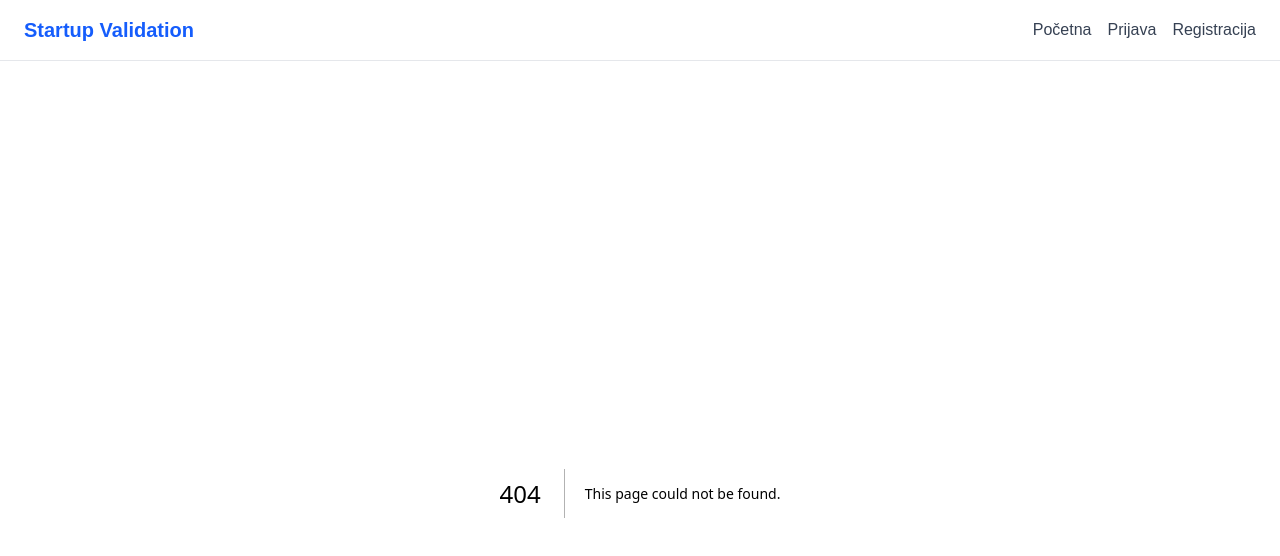
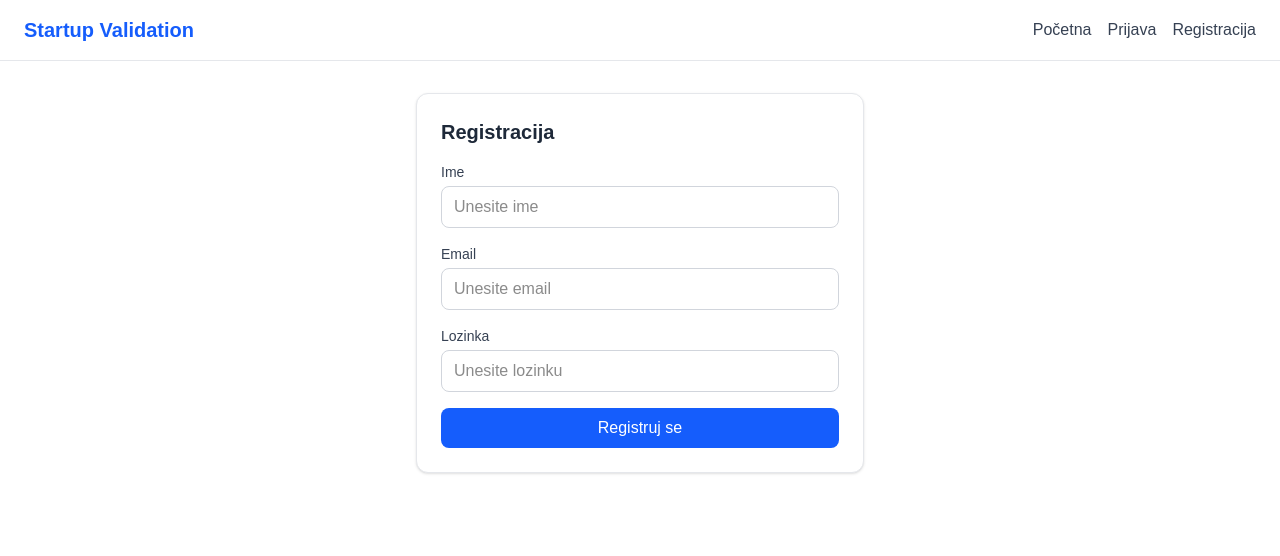
Before and after one commit to JanaStevanovic/epos_fullstack_aplikacija, a Next.js app: page /register in a window 1280 px wide. Before the commit this address had no page. Shown: the top 556 px of the page. Built offline with nearby package versions, Linux system fonts and the light colour scheme.

Commit message:
Kreirana register, login i dashboard stranica za pregled validacija startap ideja

```diff
--- a/docker-compose.yml
+++ b/docker-compose.yml
@@ -1,5 +1,3 @@
-version: "3.9"
-
 services:
   postgres:
     image: postgres:16
--- /dev/null
+++ b/src/app/dashboard/page.tsx
@@ -0,0 +1,44 @@
+import Card from "@/components/Card";
+import Button from "@/components/Button";
+import Link from "next/link";
+
+export default function DashboardPage() {
+  return (
+    <div className="mx-auto max-w-6xl">
+      <div className="mb-8 flex items-center justify-between">
+        <div>
+          <h1 className="text-3xl font-bold text-gray-900">Dashboard</h1>
+          <p className="mt-2 text-gray-600">
+            Pregled validacija startap ideja i osnovnih funkcionalnosti platforme.
+          </p>
+        </div>
+
+        <Link href="/ideas/create">
+          <Button>Nova validacija</Button>
+        </Link>
+      </div>
+
+      <div className="grid gap-6 md:grid-cols-3">
+        <Card title="Ukupno validacija">
+          <p className="text-3xl font-bold text-blue-600">0</p>
+        </Card>
+
+        <Card title="Poslednja aktivnost">
+          <p className="text-gray-600">Još uvek nema kreiranih validacija.</p>
+        </Card>
+
+        <Card title="Status sistema">
+          <p className="text-green-600 font-medium">Sistem je aktivan</p>
+        </Card>
+      </div>
+
+      <div className="mt-8">
+        <Card title="Moje validacije">
+          <p className="text-gray-600">
+            Trenutno nema sačuvanih validacija startap ideja.
+          </p>
+        </Card>
+      </div>
+    </div>
+  );
+}
--- /dev/null
+++ b/src/app/login/page.tsx
@@ -0,0 +1,90 @@
+"use client";
+
+import { useState } from "react";
+import { useRouter } from "next/navigation";
+import Card from "@/components/Card";
+import InputField from "@/components/InputField";
+import Button from "@/components/Button";
+
+export default function LoginPage() {
+  const router = useRouter();
+
+  const [formData, setFormData] = useState({
+    email: "",
+    password: "",
+  });
+
+  const [error, setError] = useState("");
+  const [loading, setLoading] = useState(false);
+
+  function handleChange(
+    e: React.ChangeEvent<HTMLInputElement | HTMLTextAreaElement>
+  ) {
+    setFormData({
+      ...formData,
+      [e.target.name]: e.target.value,
+    });
+  }
+
+  async function handleSubmit(e: React.FormEvent) {
+    e.preventDefault();
+    setError("");
+    setLoading(true);
+
+    try {
+      const res = await fetch("/api/auth/login", {
+        method: "POST",
+        headers: {
+          "Content-Type": "application/json",
+        },
+        body: JSON.stringify(formData),
+      });
+
+      const data = await res.json();
+
+      if (!res.ok) {
+        setError(data.error || "Prijava nije uspela.");
+        setLoading(false);
+        return;
+      }
+
+      router.push("/dashboard");
+    } catch {
+      setError("Došlo je do greške prilikom prijave.");
+    } finally {
+      setLoading(false);
+    }
+  }
+
+  return (
+    <div className="mx-auto max-w-md">
+      <Card title="Prijava">
+        <form onSubmit={handleSubmit}>
+          <InputField
+            label="Email"
+            type="email"
+            name="email"
+            value={formData.email}
+            onChange={handleChange}
+            placeholder="Unesite email"
+          />
+
+          <InputField
+            label="Lozinka"
+            type="password"
+            name="password"
+            value={formData.password}
+            onChange={handleChange}
+            placeholder="Unesite lozinku"
+          />
+
+          {error && <p className="mb-4 text-sm text-red-500">{error}</p>}
+
+          <Button type="submit" className="w-full">
+            {loading ? "Prijava..." : "Prijavi se"}
+          </Button>
+        </form>
+      </Card>
+    </div>
+  );
+}
--- /dev/null
+++ b/src/app/register/page.tsx
@@ -0,0 +1,105 @@
+"use client";
+
+import { useState } from "react";
+import { useRouter } from "next/navigation";
+import Card from "@/components/Card";
+import InputField from "@/components/InputField";
+import Button from "@/components/Button";
+
+export default function RegisterPage() {
+  const router = useRouter();
+
+  const [formData, setFormData] = useState({
+    name: "",
+    email: "",
+    password: "",
+  });
+
+  const [error, setError] = useState("");
+  const [loading, setLoading] = useState(false);
+
+  function handleChange(
+    e: React.ChangeEvent<HTMLInputElement | HTMLTextAreaElement>
+  ) {
+    setFormData({
+      ...formData,
+      [e.target.name]: e.target.value,
+    });
+  }
+
+  async function handleSubmit(e: React.FormEvent) {
+    e.preventDefault();
+    setError("");
+    setLoading(true);
+
+    if (!formData.name || !formData.email || !formData.password) {
+      setError("Sva polja su obavezna.");
+      setLoading(false);
+      return;
+    }
+
+    try {
+      const res = await fetch("/api/auth/register", {
+        method: "POST",
+        headers: {
+          "Content-Type": "application/json",
+        },
+        body: JSON.stringify(formData),
+      });
+
+      const data = await res.json();
+
+      if (!res.ok) {
+        setError(data.error || "Registracija nije uspela.");
+        setLoading(false);
+        return;
+      }
+
+      router.push("/login");
+    } catch {
+      setError("Došlo je do greške prilikom registracije.");
+    } finally {
+      setLoading(false);
+    }
+  }
+
+  return (
+    <div className="mx-auto max-w-md">
+      <Card title="Registracija">
+        <form onSubmit={handleSubmit}>
+          <InputField
+            label="Ime"
+            name="name"
+            value={formData.name}
+            onChange={handleChange}
+            placeholder="Unesite ime"
+          />
+
+          <InputField
+            label="Email"
+            type="email"
+            name="email"
+            value={formData.email}
+            onChange={handleChange}
+            placeholder="Unesite email"
+          />
+
+          <InputField
+            label="Lozinka"
+            type="password"
+            name="password"
+            value={formData.password}
+            onChange={handleChange}
+            placeholder="Unesite lozinku"
+          />
+
+          {error && <p className="mb-4 text-sm text-red-500">{error}</p>}
+
+          <Button type="submit" className="w-full">
+            {loading ? "Registracija..." : "Registruj se"}
+          </Button>
+        </form>
+      </Card>
+    </div>
+  );
+}
```
